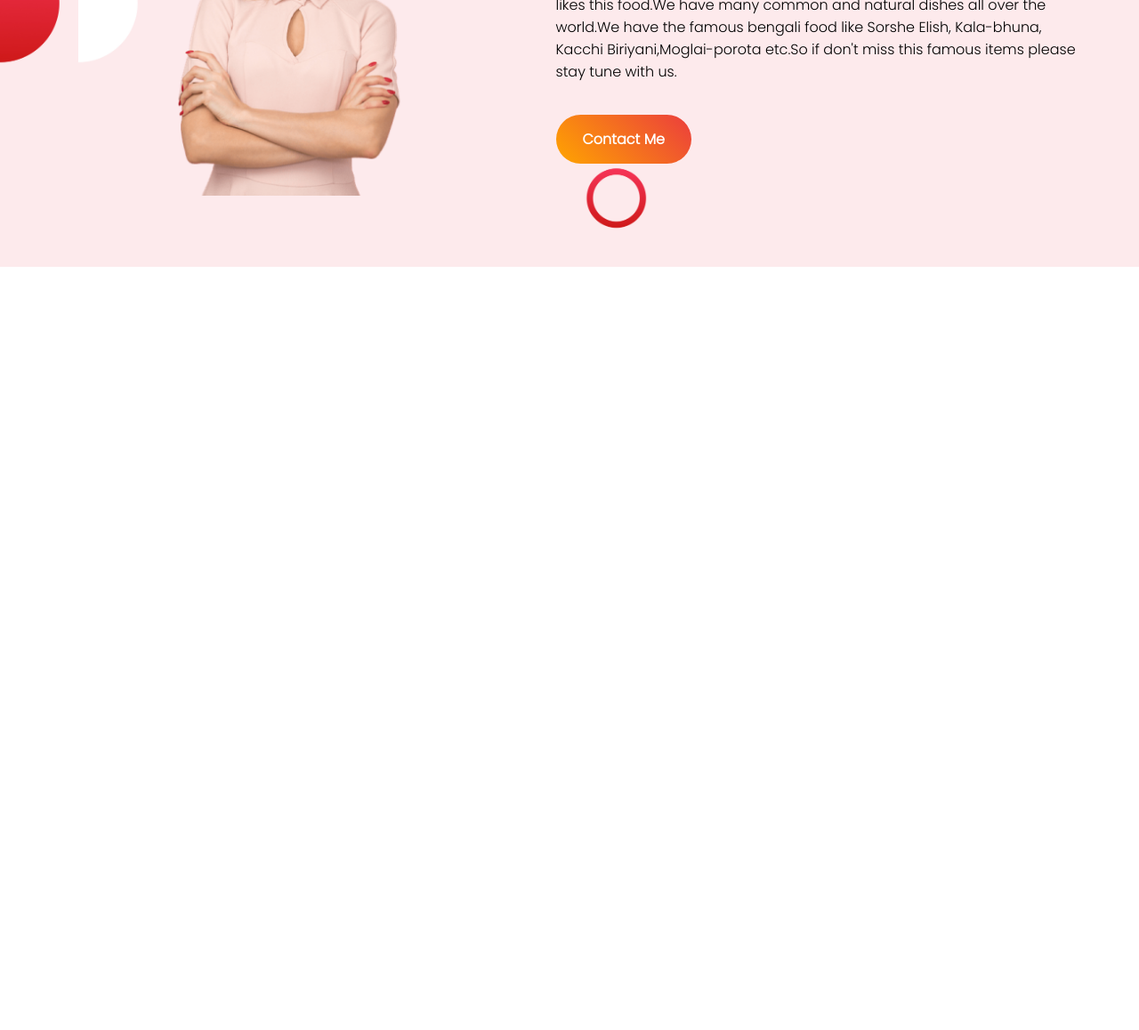
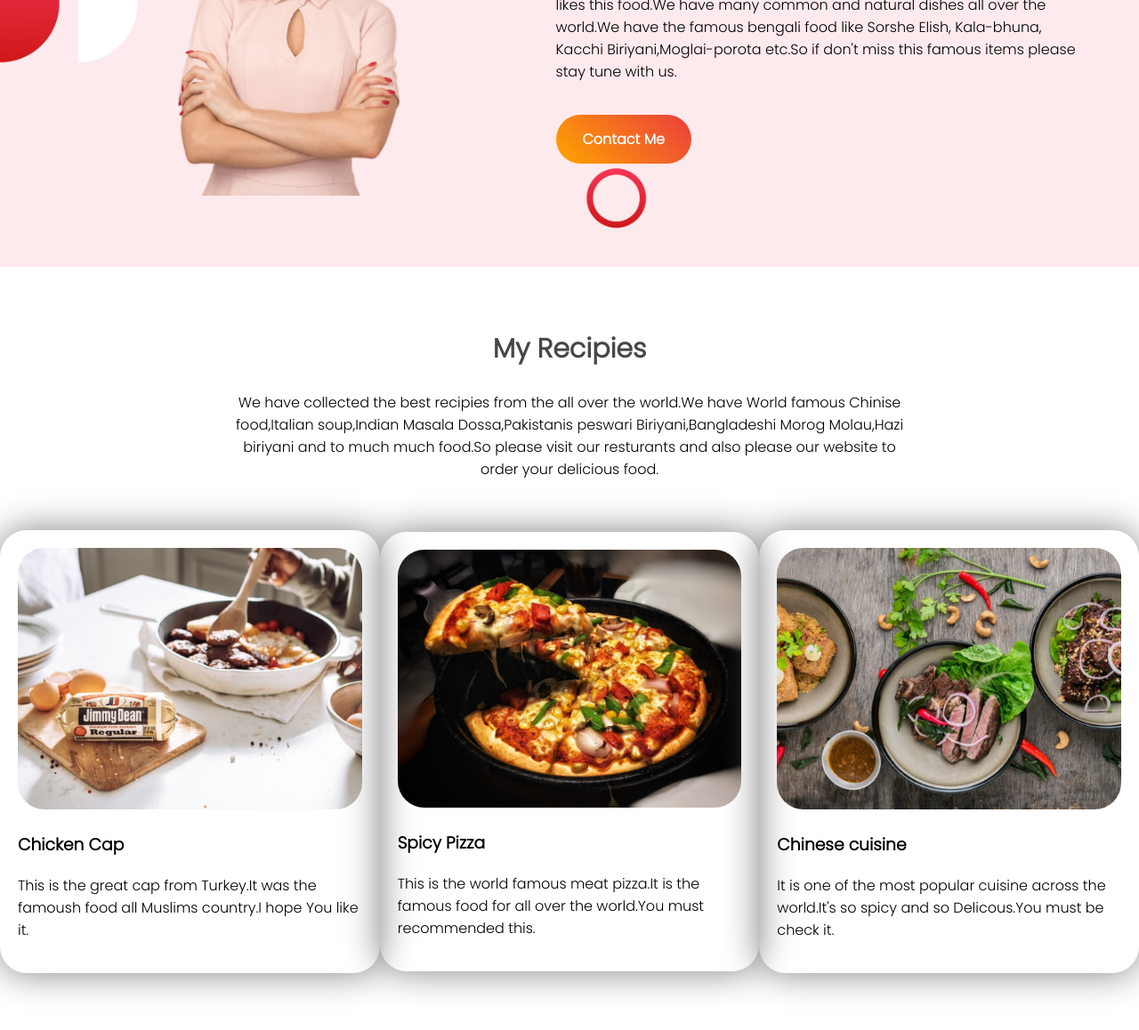
Before and after one commit to toufiq007/AssignmentOne, a plain HTML site: page index.html in a window 1280 px wide. Shown: the part 1000-2158 px from the top of the page at 89% size. Before the commit the page ends 1300 px from the top, so only its background shows below. Drawn offline with Linux system fonts and the light colour scheme.

Commit message:
food items section done

```diff
--- a/css/style.css
+++ b/css/style.css
@@ -69,3 +69,40 @@ body{
   width: 40%;
   margin-left: 200px;
 }
+
+
+.recipies-section{
+  margin-top: 70px;
+  margin-bottom: 100px;
+}
+.recipie-content{
+  text-align: center;
+  width: 60%;
+  margin: 0 auto;
+}
+.recipie-content h2{
+  font-size: 30px;
+  color: #1b1b1bce;;
+  font-weight: bold;
+}
+
+.food-items{
+  display: flex;
+  justify-content: space-evenly;
+  align-items: center;
+}
+.food-items .repices{
+  width: 400px;
+  margin-top: 40px;
+  /* border: 1px solid black; */
+  border-radius: 30px;
+  box-shadow: 0px 0px 40px gray;
+  padding: 20px 20px;
+}
+.food-items .repices h3{
+  font-weight: 800;
+}
+.food-items .repices img{
+  width: 100%;
+  border-radius: 30px;
+}
--- a/index.html
+++ b/index.html
@@ -37,5 +37,34 @@
     </div>
   </section>
 
+
+  <section class="recipies-section">
+    <div class="recipie-content">
+      <h2>My Recipies</h2>
+      <p>We have collected the best recipies from the all over the world.We have World famous Chinise food,Italian soup,Indian Masala Dossa,Pakistanis peswari Biriyani,Bangladeshi Morog Molau,Hazi biriyani and to much much food.So please visit our resturants and also please our website to order your delicious food.</p>
+    </div>
+
+    <div class="food-items">
+      <div class="repices">
+        <img src="img/Project Cover.jpg" alt="">
+        <h3>Chicken Cap</h3>
+        <p>This is the great cap from Turkey.It was the famoush food all Muslims country.I hope You like it.</p>
+      </div>
+
+      <div class="repices">
+        <img src="img/dominos-pizza.jpg" alt="">
+        <h3>Spicy Pizza</h3>
+        <p>This is the world famous meat pizza.It is the famous food for all over the world.You must recommended this.</p>
+      </div>
+
+      <div class="repices">
+        <img src="img/Project Cover2.jpg" alt="">
+        <h3>Chinese cuisine</h3>
+        <p>It is one of the most popular cuisine across the world.It's so spicy and so Delicous.You must be check it.</p>
+      </div>
+
+    </div>
+  </section>
+
 </body>
 </html>
```
Also changed, not shown: img/dominos-pizza.jpg (added).
